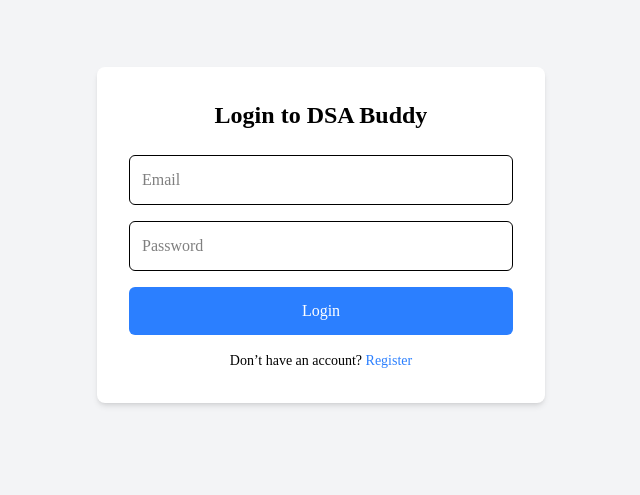
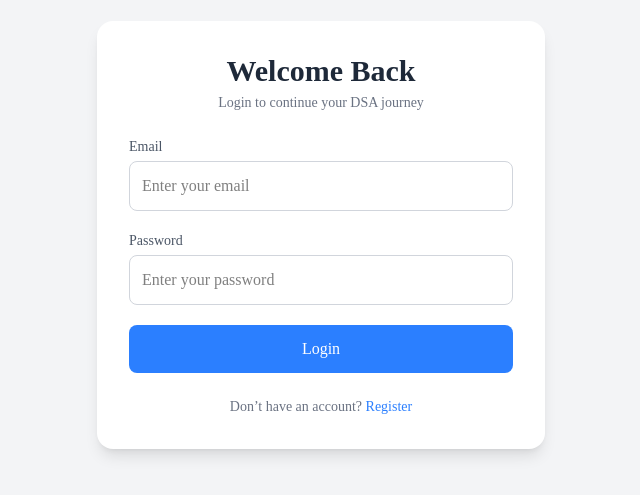
Before and after one commit to hisaiii/DSA-BUDDY, a React (Vite) app in the folder frontend/: page /login in a window 1280 px wide. Shown: the part 165-660 px from the top of the page, without its empty margins (319-959 px from the left). Built offline with nearby package versions, Linux system fonts and the light colour scheme; a web font is replaced by a local one.

Commit message:
Refactor Login component layout and styles
Updated the Login component to enhance styling and structure.

```diff
--- a/frontend/src/pages/Login.jsx
+++ b/frontend/src/pages/Login.jsx
@@ -51,44 +51,57 @@ const { updateUser } = useContext(UserContext);
   };
 return (
   <div className="min-h-screen flex items-center justify-center bg-gray-100">
-    <div className="bg-white p-8 rounded-lg shadow-md w-full max-w-md">
 
-      <h2 className="text-2xl font-semibold text-center mb-6">
-        Login to DSA Buddy
-      </h2>
+    <div className="w-full max-w-md bg-white rounded-2xl shadow-lg p-8">
 
-      <form onSubmit={handleSubmit} className="space-y-4">
+      {/* Heading */}
+      <div className="text-center mb-6">
+        <h2 className="text-3xl font-semibold text-gray-800">Welcome Back</h2>
+        <p className="text-gray-500 text-sm mt-1">
+          Login to continue your DSA journey
+        </p>
+      </div>
 
+      {/* Form */}
+      <form onSubmit={handleSubmit} className="space-y-5">
+
+        <div>
+          <label className="block text-sm text-gray-600 mb-1">Email</label>
           <input
             type="email"
-          placeholder="Email"
-          className="w-full border p-3 rounded-md outline-none focus:ring-2 focus:ring-blue-400"
+            placeholder="Enter your email"
+            className="w-full border border-gray-300 p-3 rounded-lg outline-none focus:ring-2 focus:ring-blue-500 focus:border-transparent transition"
             value={email}
             onChange={(e) => setEmail(e.target.value)}
           />
+        </div>
 
+        <div>
+          <label className="block text-sm text-gray-600 mb-1">Password</label>
           <input
             type="password"
-          placeholder="Password"
-          className="w-full border p-3 rounded-md outline-none focus:ring-2 focus:ring-blue-400"
+            placeholder="Enter your password"
+            className="w-full border border-gray-300 p-3 rounded-lg outline-none focus:ring-2 focus:ring-blue-500 focus:border-transparent transition"
             value={password}
             onChange={(e) => setPassword(e.target.value)}
           />
+        </div>
 
         <button
           type="submit"
           disabled={isLoading}
-          className="w-full bg-blue-500 text-white py-3 rounded-md hover:bg-blue-600 transition"
+          className="w-full bg-blue-500 text-white py-3 rounded-lg font-medium hover:bg-blue-600 transition duration-200"
         >
           {isLoading ? "Logging in..." : "Login"}
         </button>
       </form>
 
-      <p className="text-sm text-center mt-4">
+      {/* Footer */}
+      <p className="text-sm text-center text-gray-500 mt-6">
         Don’t have an account?{" "}
         <span
           onClick={handleRegisterNavigation}
-          className="text-blue-500 cursor-pointer"
+          className="text-blue-500 cursor-pointer font-medium hover:underline"
         >
           Register
         </span>
```
Lines whose indentation alone changed are shown as unchanged.
